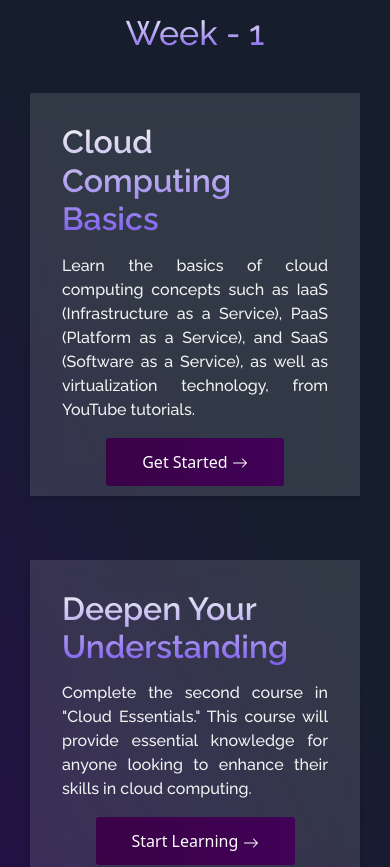
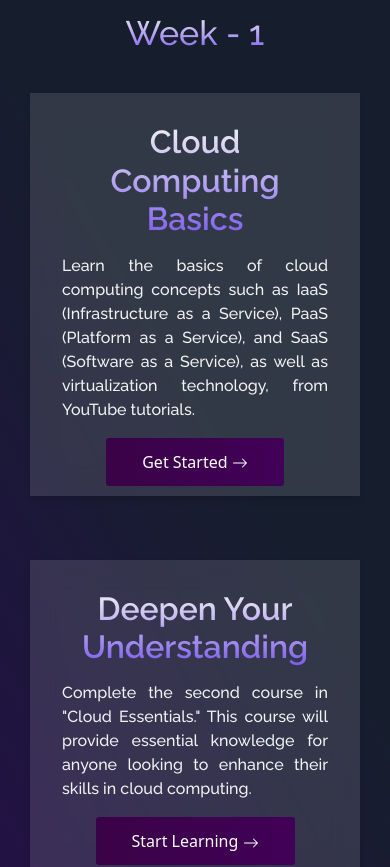
Before and after one commit to AWSCCPanimalarChennai/aws-cloud-club-site, a React (Create React App) app: page /ExamPrep in a window 390 px wide. Shown: the part 1080-1947 px from the top of the page. Built offline with nearby package versions, Linux system fonts and the light colour scheme; a web font is replaced by a local one.

Commit message:
responsive bug gix

```diff
--- a/src/Components/Roadmap/RoadMap.css
+++ b/src/Components/Roadmap/RoadMap.css
@@ -16,3 +16,9 @@
     margin: 40px 0;
     text-align: center;
 }
+
+@media (max-width: 576px) {
+    .roadmap-title{
+        text-align: center;
+    }
+  }
```
